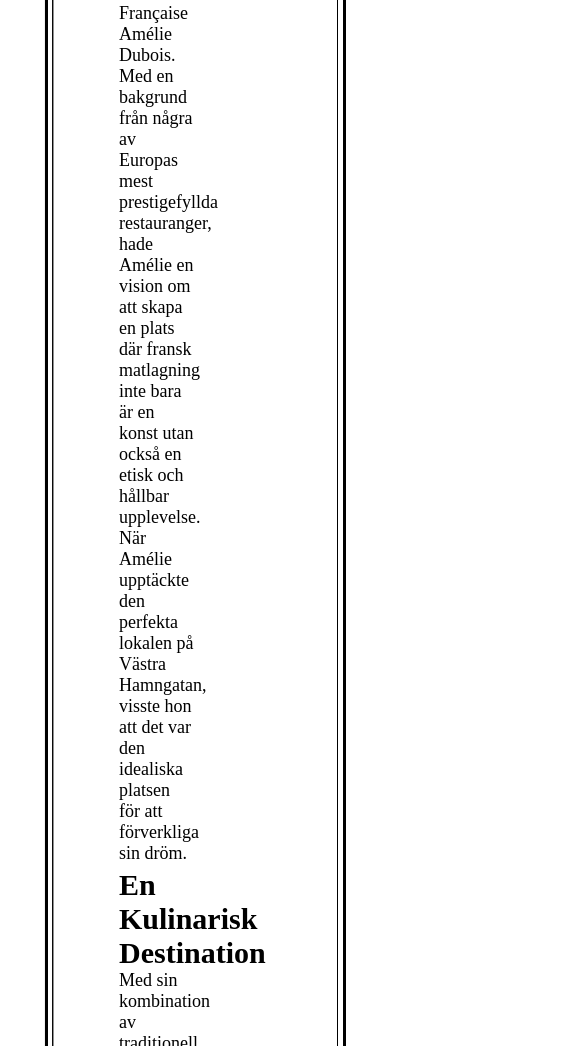
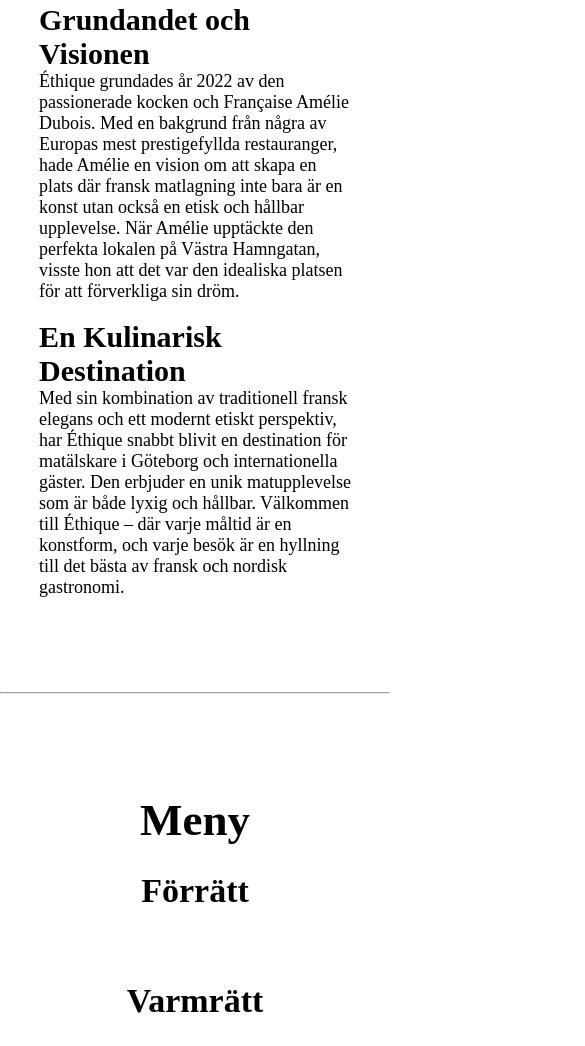
Before and after one commit to HarisSabanovic/frontend-dt207g, a website built with Parcel: page src/index.html in a window 390 px wide. Shown: the part 1695-2741 px from the top of the page, 585 px wide, since content can reach past the window. Built offline with nearby package versions, Linux system fonts and the light colour scheme; files whose address does not match are found by name; a web font is replaced by a local one.

Commit message:
media querie för meny och historia

```diff
--- a/src/css/styles.css
+++ b/src/css/styles.css
@@ -339,6 +339,7 @@ font-size: 20px;
 }
 
 #mainCourseList {
+    grid-area: main;
     border: 100px solid white;
     /*border-image: url(/src/assets/dessert-border.png) 30%;*/
     color: black;
@@ -379,6 +380,56 @@ font-size: 20px;
     padding: 5px;
 }
 
+@media only screen and (max-width: 900px){
+    #menu-container {
+        margin-top: 100px;
+        margin-bottom: 250px;
+        width: 80%;
+        margin-inline: auto;
+        display: grid;
+        grid-template-columns: repeat(2, 1fr);
+        grid-template-rows: auto;
+        grid-template-areas:
+            "header header"
+            "appetizer appetizer"
+            "main main"
+            "dessert dessert";
+        gap: 10px;
+    }
+
+    #appetizerList {
+        border: none;
+        max-width: 100%;
+    }
+
+    #mainCourseList {
+        border: none;
+        max-width: 100%;
+    }
+
+    #dessertList {
+        border: none;
+        max-width: 100%;
+    }
+
+    #history-container {
+        border: none !important;
+        max-width: 100%;
+    }
+
+    footer {
+        max-width: 100%;
+    }
+
+    footer a {
+        font-size: 16px;
+    }
+
+    #footer-links li{
+        padding: 0 !important;
+    }
+}
+
 /*historia*/
 #history-container {
     width: 80%;
@@ -417,6 +468,27 @@ font-size: 20px;
 
 #image-right img {
     max-width: 100%;
+}
+
+@media only screen and (max-width: 900px){
+
+
+    #history-container {
+        margin-top: 30%;
+    }
+
+    #history-info {
+        flex-direction: column-reverse;
+        margin-bottom: 30%;
+    }
+
+    #text-left {
+        width: 100%;
+    }
+
+    #image-right {
+        width: 100%;
+    }
 }
 
 
```
